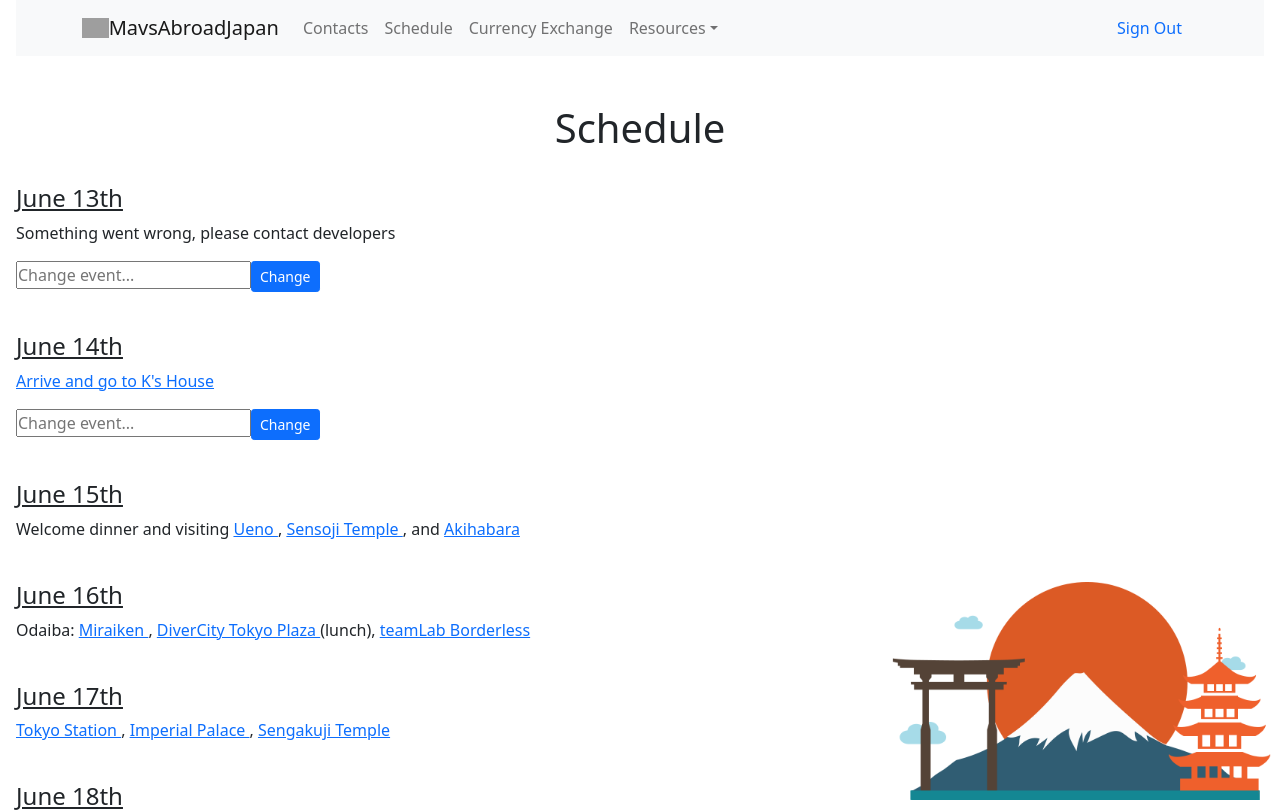
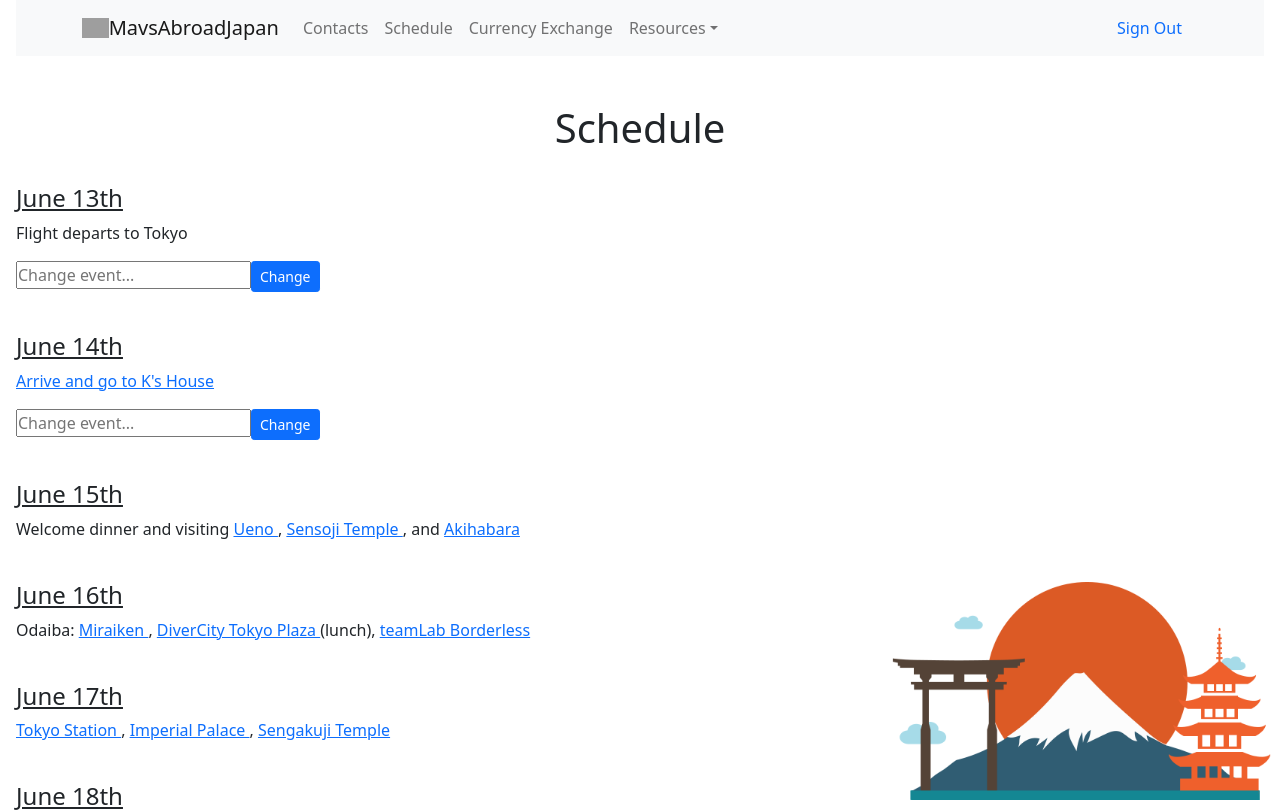
Before and after one commit to SweekarShresthaUTA/JapanTripApplication, a React (Create React App) app in the folder my-app/: page /Schedule in a window 1280 px wide. Shown: the top 812 px of the page. Built offline with nearby package versions, Linux system fonts and the light colour scheme; grey boxes are pictures that could not be loaded; what google-maps-react would draw is missing.

Commit message:
Iteration 2 presentation

```diff
--- a/my-app/src/Components/ScheduleComponents/Schedule.jsx
+++ b/my-app/src/Components/ScheduleComponents/Schedule.jsx
@@ -57,7 +57,7 @@ const Schedule = () => {
       <br />
 
       <h4 style={{ textAlign: "left" }}> <u> June 13th</u> </h4>
-      <p style={{textAlign: "left"}}><EditSchedule initialSchedule='Something went wrong, please contact developers'/></p>
+      <p style={{textAlign: "left"}}><EditSchedule initialSchedule='Flight departs to Tokyo'/></p>
       <br />
 
       <h4 style={{ textAlign: "left" }}> <u> June 14th</u> </h4>
```
